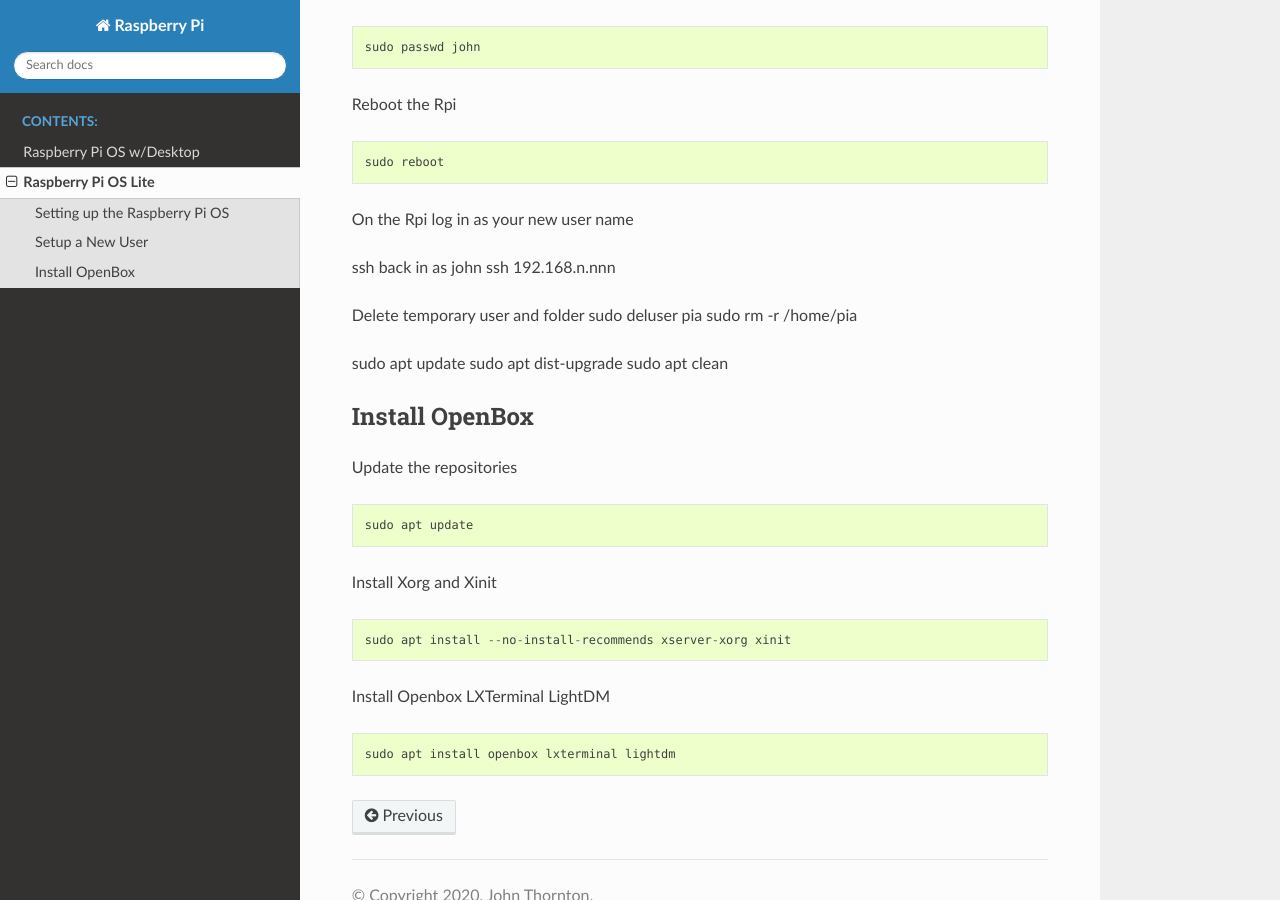
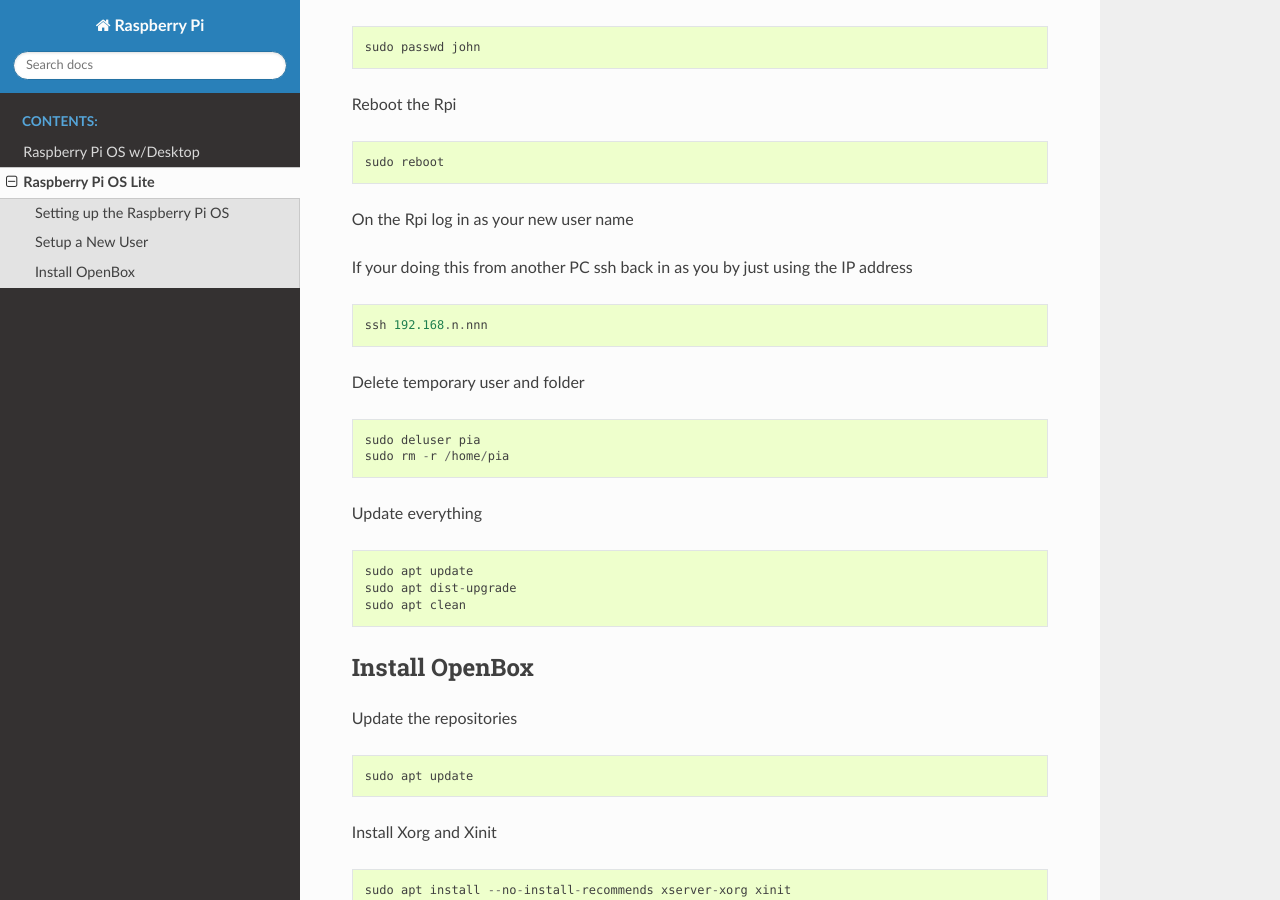
Before and after one commit to jethornton/rpi, a Sphinx documentation site: the page built from docs/source/lite-install.rst, in a window 1280 px wide and 900 px high, scrolled down 2011 px. Built offline with Sphinx 7.4.7 and the Read the Docs theme 2.0.0, drawn with Linux system fonts in a browser that asks for light colours.

Commit message:
add more content

```diff
--- a/docs/source/lite-install.rst
+++ b/docs/source/lite-install.rst
@@ -95,16 +95,23 @@
 
 On the Rpi log in as your new user name
 
-ssh back in as john
-ssh 192.168.n.nnn
+If your doing this from another PC ssh back in as you by just using the IP address
+::
+
+  ssh 192.168.n.nnn
 
 Delete temporary user and folder
-sudo deluser pia
-sudo rm -r /home/pia
+::
 
-sudo apt update
-sudo apt dist-upgrade
-sudo apt clean
+  sudo deluser pia
+  sudo rm -r /home/pia
+
+Update everything
+::
+
+  sudo apt update
+  sudo apt dist-upgrade
+  sudo apt clean
 
 Install OpenBox
 ---------------
```
